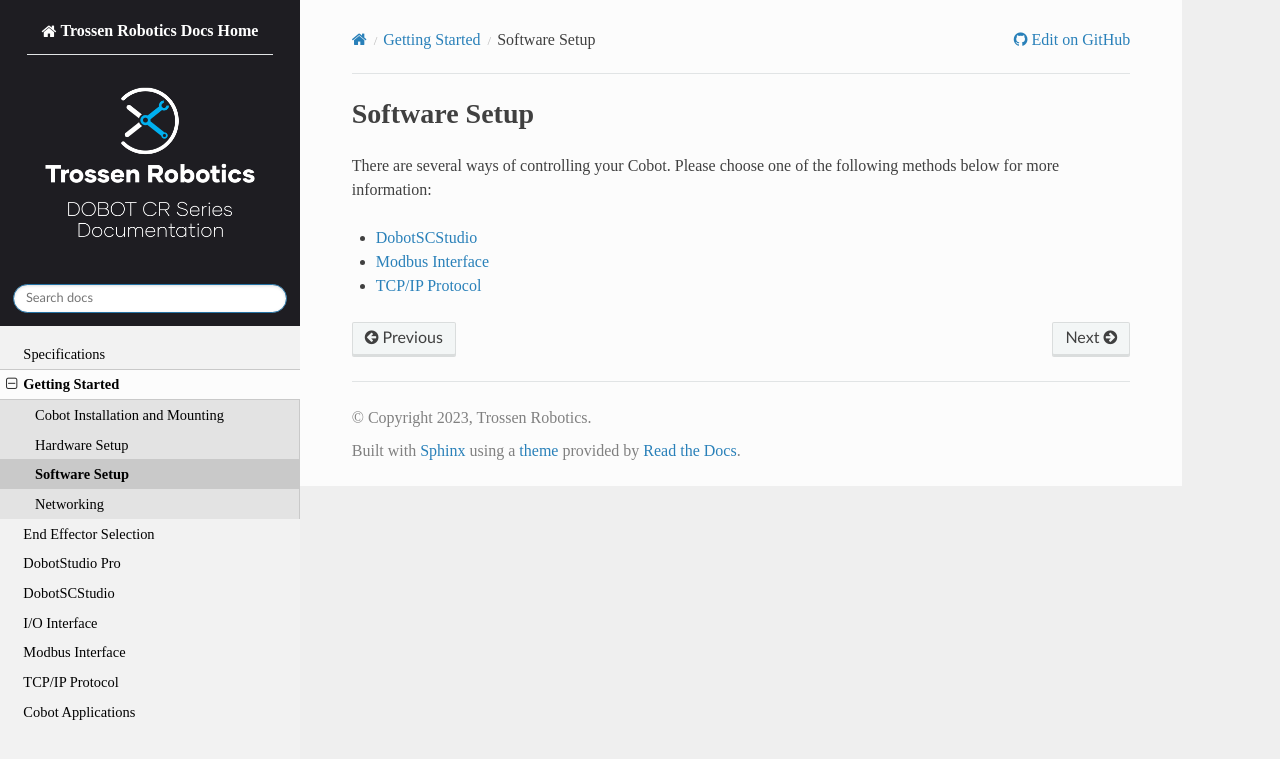
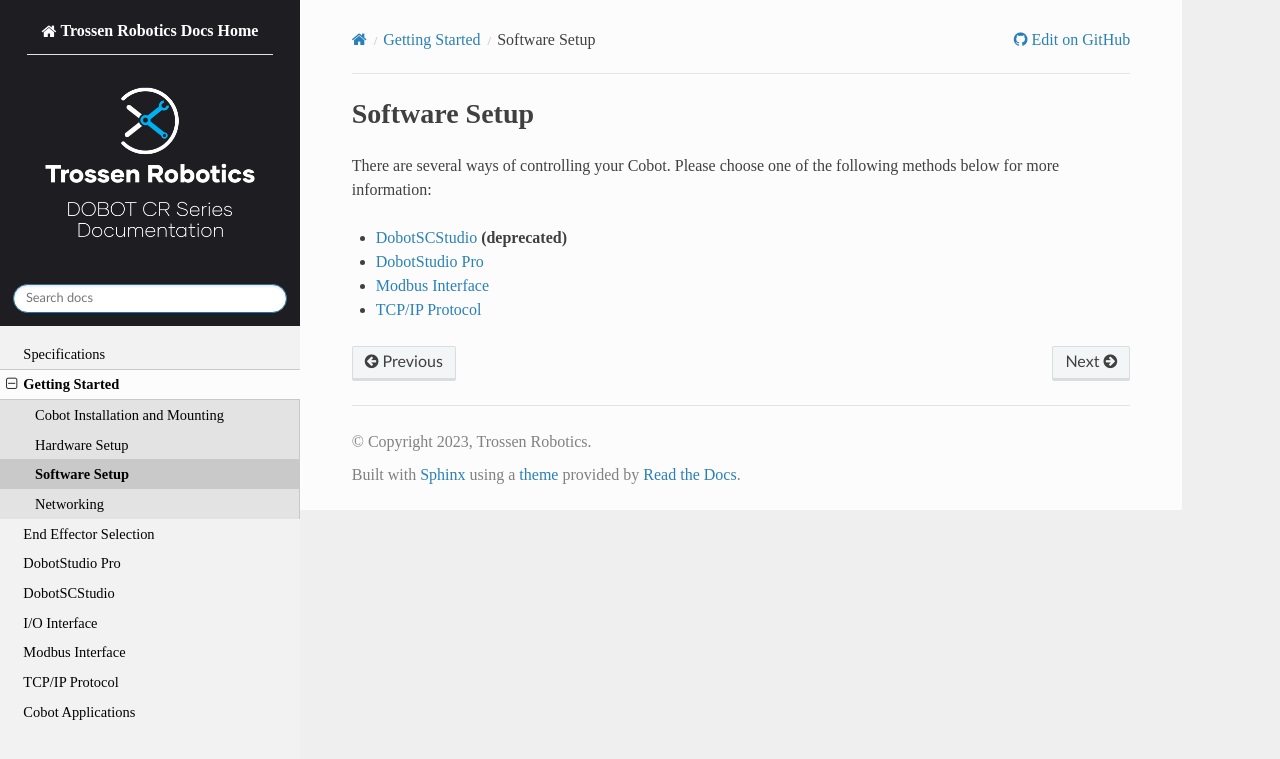
Before and after one commit to TrossenRobotics/dobot_cr_cobots_docs, a Sphinx documentation site: the page built from docs/getting_started/software_setup.rst, in a window 1280 px wide. Shown: the top 759 px of the page. Built offline with Sphinx 7.4.7 and the Read the Docs theme 2.0.0, drawn with Linux system fonts in a browser that asks for light colours; some web fonts are replaced; formulas are drawn with MathJax 3.

Commit message:
Add ref to DobotStudio Pro in software setup

```diff
--- a/docs/dobotscstudio/scstudio_setup.rst
+++ b/docs/dobotscstudio/scstudio_setup.rst
@@ -1,6 +1,10 @@
 =====
 Setup
 =====
+
+.. attention::
+
+    DobotSCStudio has been deprecated in favor of :doc:`DobotStudio Pro <../dobotstudiopro>`.
 
 This section provides instructions on setting up DobotSCStudio on your remote terminal.
 
--- a/docs/dobotstudiopro.rst
+++ b/docs/dobotstudiopro.rst
@@ -2,7 +2,7 @@
 DobotStudio Pro
 ================
 
-This section details how to use the DobotStudio Pro to control your CR-Series Cobot.
+This section details how to use DobotStudio Pro to control your CR-Series Cobot.
 
 .. toctree::
     :maxdepth: 1
--- a/docs/getting_started/software_setup.rst
+++ b/docs/getting_started/software_setup.rst
@@ -5,6 +5,7 @@
 There are several ways of controlling your Cobot. Please choose one of the following methods below
 for more information:
 
-- :doc:`DobotSCStudio <../dobotscstudio/scstudio_setup>`
-- :doc:`Modbus Interface <../modbus_interface>`
-- :doc:`TCP/IP Protocol <../tcpip_protocol>`
+*   :doc:`DobotSCStudio <../dobotscstudio/scstudio_setup>` **(deprecated)**
+*   :doc:`DobotStudio Pro <../dobotstudiopro/getting_started>`
+*   :doc:`Modbus Interface <../modbus_interface>`
+*   :doc:`TCP/IP Protocol <../tcpip_protocol>`
```
